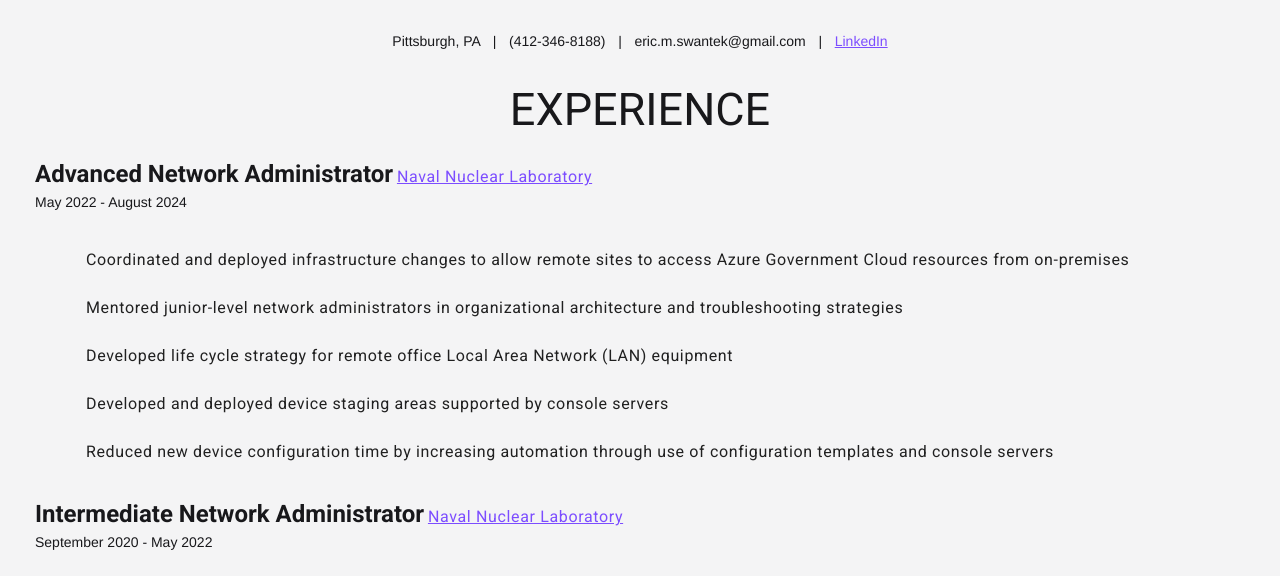
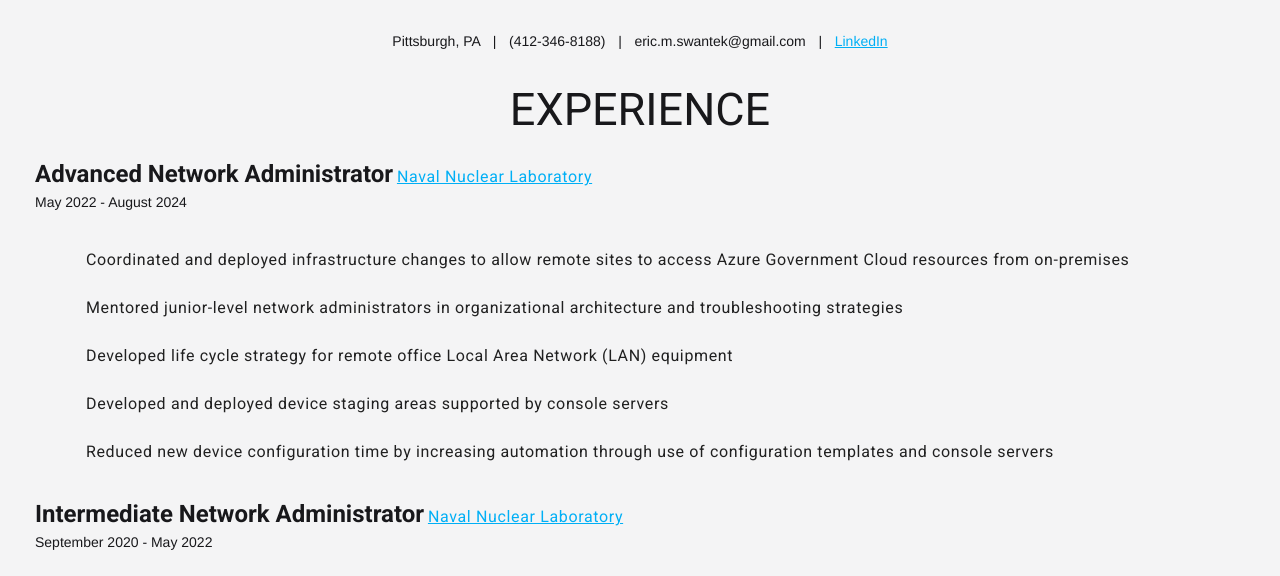
Before and after one commit to emswantek/es_cloud_resume, a plain HTML site: page cloudresweb/index.html in a window 1280 px wide. Shown: the part 214-790 px from the top of the page. Drawn offline with nearby package versions, Linux system fonts and the light colour scheme; no server answers.

Commit message:
added colors for hyperlinks

```diff
--- a/cloudresweb/styles/styles.css
+++ b/cloudresweb/styles/styles.css
@@ -19,6 +19,13 @@ h1, h2, h3, h4, h5, h6 {
 
 p {
     margin-bottom: 0.625rem;
+}
+
+a:link {
+color: #00AFF5;
+}
+a:visited {
+color: #0182b4;
 }
 
 .mdl-button {
```
